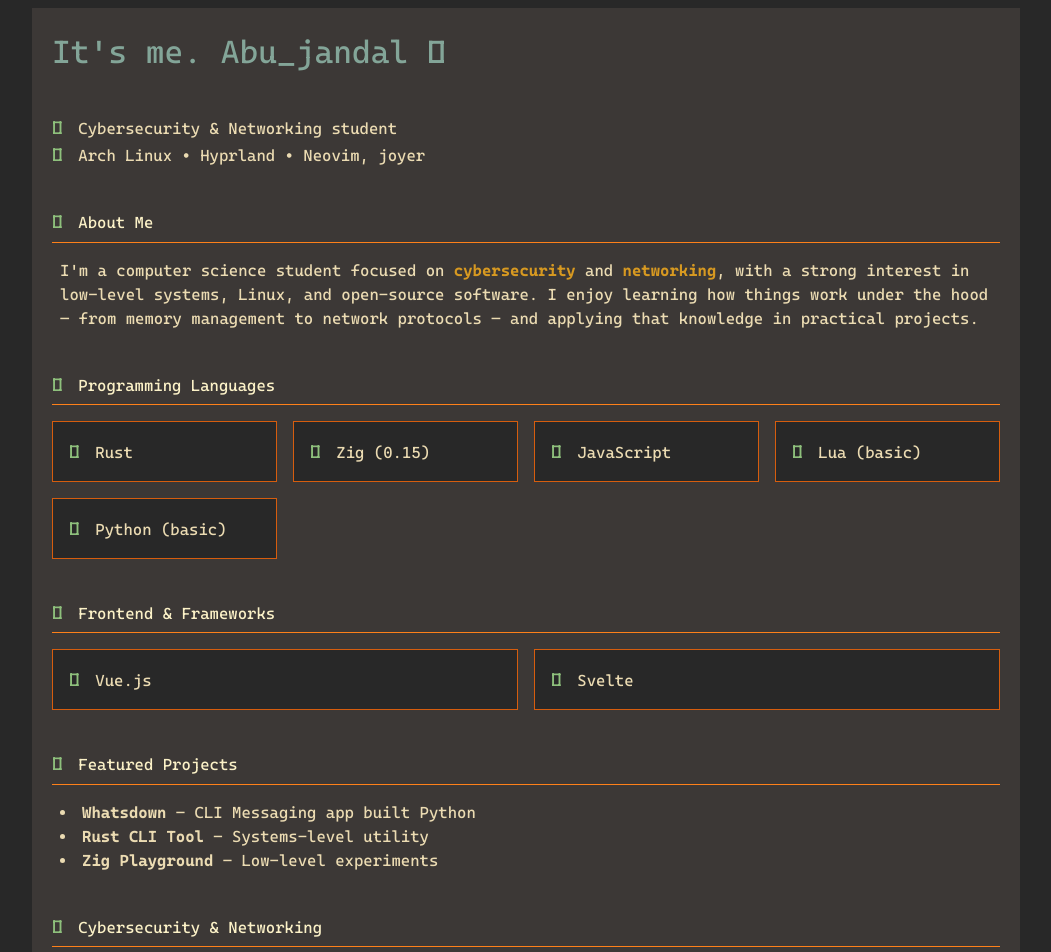
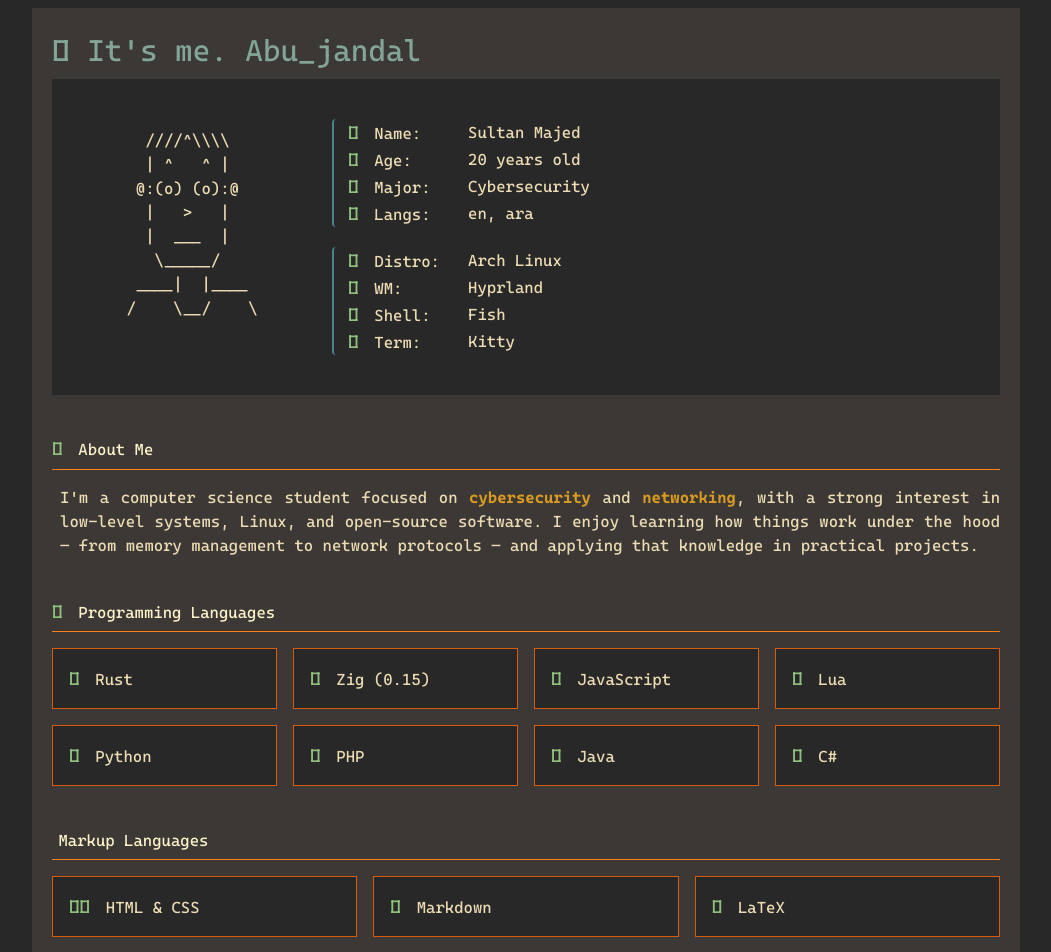
Before and after one commit to ex-jandal/my-portfolio, a SvelteKit app: page / in a window 1280 px wide. Shown: the part 100-1052 px from the top of the page, without its empty margins (114-1165 px from the left). Built offline with nearby package versions, Linux system fonts and the light colour scheme; a web font is replaced by a local one.

Commit message:
make the hero section as neofech command output

```diff
--- a/src/routes/+page.svelte
+++ b/src/routes/+page.svelte
@@ -1,5 +1,16 @@
-<script>
+<script lang="ts">
 	import Page from "./demo/+page.svelte";
+
+  let age: number = null;
+
+  let currentDate = new Date();
+  let DoB = new Date("Aug 14 2005");
+
+  age = currentDate.getFullYear() - DoB.getFullYear();
+
+  if (currentDate.getMonth() < DoB.getMonth()) {
+    age--;
+  }
 
 </script>
 <style>
@@ -19,14 +30,75 @@
     margin-top: 3rem;
     font-size: 0.9rem;
   }
+  td {
+    padding-left: 10px;
+    min-width: 120px;
+  }
 </style>
 
-<h1>It's me. Abu_jandal </h1>
+<h1> It's me. Abu_jandal</h1>
 
-<p class="mt-4">
-  <span class="icon"></span> Cybersecurity & Networking student<br />
-  <span class="icon"></span> Arch Linux • Hyprland • Neovim, joyer
-</p>
+<div class="bg-gruvbox-dark0 py-10 sm:px-0 px-5 flex sm:flex-row flex-col items-center">
+  <div class="sm:min-w-70 flex justify-center items-center">
+    <pre class="ascii-art">
+  ////^\\\\
+  | ^   ^ |
+ @:(o) (o):@
+  |   &gt;   |
+  |  ___  |
+   \_____/
+ ____|  |____
+/    \__/    \
+    </pre>
+  </div>
+  <div class="">
+    <div class="pl-1 mb-5 border-l-2 border-gruvbox-blue rounded-l-sm">
+      <table>
+        <tbody>
+          <tr>
+            <td><span class="icon"></span> Name:</td>
+            <td> Sultan Majed</td>
+          </tr>
+          <tr>
+            <td><span class="icon">󰻗</span> Age:</td>
+            <td> {age} years old</td>
+          </tr>
+          <tr>
+            <td><span class="icon"></span> Major:</td>
+            <td> Cybersecurity</td>
+          </tr>
+          <tr>
+            <td><span class="icon"></span> Langs:</td>
+            <td>en, ara</td>
+          </tr>
+        </tbody>
+      </table>
+    </div>
+
+    <div class="pl-1 border-l-2 border-gruvbox-blue rounded-l-sm">
+      <table>
+        <tbody>
+          <tr>
+            <td><span class="icon"></span> Distro:</td>
+            <td>Arch Linux</td>
+          </tr>
+          <tr>
+            <td><span class="icon"></span> WM:</td>
+            <td>Hyprland</td>
+          </tr>
+          <tr>
+            <td><span class="icon"></span> Shell:</td>
+            <td>Fish</td>
+          </tr>
+          <tr>
+            <td><span class="icon"></span> Term:</td>
+            <td>Kitty</td>
+          </tr>
+        </tbody>
+      </table>
+    </div>
+  </div>
+</div>
 
 <h2><span class="icon">󰞋</span> About Me</h2>
 <p class="pl-2">
@@ -36,13 +108,23 @@
   to network protocols — and applying that knowledge in practical projects.
 </p>
 
-<h2><span class="icon">󰈙</span> Programming Languages</h2>
+<h2><span class="icon">󰘳</span> Programming Languages</h2>
 <div class="grid">
   <div class="card"><span class="icon"></span> Rust</div>
   <div class="card"><span class="icon"></span> Zig (0.15)</div>
   <div class="card"><span class="icon"></span> JavaScript</div>
-  <div class="card"><span class="icon"></span> Lua (basic)</div>
-  <div class="card"><span class="icon"></span> Python (basic)</div>
+  <div class="card"><span class="icon"></span> Lua</div>
+  <div class="card"><span class="icon"></span> Python</div>
+  <div class="card"><span class="icon"></span> PHP</div>
+  <div class="card"><span class="icon"></span> Java</div>
+  <div class="card"><span class="icon"></span> C#</div>
+</div>
+
+<h2><span class="icon"></span> Markup Languages</h2>
+<div class="grid">
+  <div class="card"><span class="icon"></span> HTML & CSS</div>
+  <div class="card"><span class="icon"></span> Markdown</div>
+  <div class="card"><span class="icon"></span> LaTeX</div>
 </div>
 
 <h2><span class="icon">󰏓</span> Frontend & Frameworks</h2>
@@ -68,10 +150,10 @@
 
 <h2><span class="icon">󰆍</span> Environment</h2>
 <div class="grid">
-  <div class="card"><span class="icon"></span> Arch Linux (Maniual)</div>
-  <div class="card"><span class="icon"></span> Hyprland (Wayland)</div>
+  <div class="card"><span class="icon"></span> Arch Linux</div>
+  <div class="card"><span class="icon"></span> Hyprland</div>
   <div class="card"><span class="icon"></span> Neovim (NvChad)</div>
-  <div class="card"><span class="icon">󰙀</span> Tmux (kitty)</div>
+  <div class="card"><span class="icon">󰙀</span> Tmux</div>
   <div class="card"><span class="icon"></span> CaskaydiaCove (Nerd Font)</div>
 </div>
 
@@ -83,8 +165,8 @@
 
 <h2><span class="icon">󰍡</span> Connect</h2>
 <div class="pl-2">
-  <p> GitHub: <a href="https://github.com/ex-jandal" target="_blank">@ex-jandal</a></p>
-  <p>󰇮 Email: <a href="mailto:sultan.majed@proton.me">Sultan Majed</a></p>
+  <p><span class="icon"></span> GitHub: <a href="https://github.com/ex-jandal" target="_blank">@ex-jandal</a></p>
+  <p><span class="icon">󰇮</span> Email: <a href="mailto:sultan.majed@proton.me">Sultan Majed</a></p>
 </div>
 
 <footer>
--- a/src/routes/layout.css
+++ b/src/routes/layout.css
@@ -9,14 +9,13 @@ body {
   color: var(--color-gruvbox-light1);
 }
 
-h1, h2, h3 {
+h2, h3 {
   color: var(--color-gruvbox-light0);
   margin-bottom: 1em;
 }
 
 h1 {
-  font-size: var(--text-xl);
-  font-size: 2em;
+  font-size: var(--text-3xl);
   padding-bottom: 0.4rem;
   color: var(--color-gruvbox-bright-blue);
 }
@@ -27,13 +26,18 @@ h2 {
   padding-bottom: 0.4rem;
 }
 
+p{
+  text-align: justify;
+}
+
 a {
-  transition: 200ms ease-in 0s color;
+  transition: 200ms ease-in 0s all;
   color: var(--color-gruvbox-bright-blue);
 }
 
 a:hover {
   color: var(--color-gruvbox-blue);
+  text-decoration: underline;
 }
 
 ul {
@@ -72,6 +76,10 @@ strong {
   font-weight: 400;
   src: url('$lib/assets/NerdFontsSymbolsOnly/SymbolsNerdFontMono-Regular.ttf');
 }
+.ascii-art {
+  font-family: 'CascidaCode', 'NerdIcons';
+  white-space: pre;
+}
 
 @theme {
   --default-font-family: 'CascidaCode', 'NerdIcons', monospace;
```
